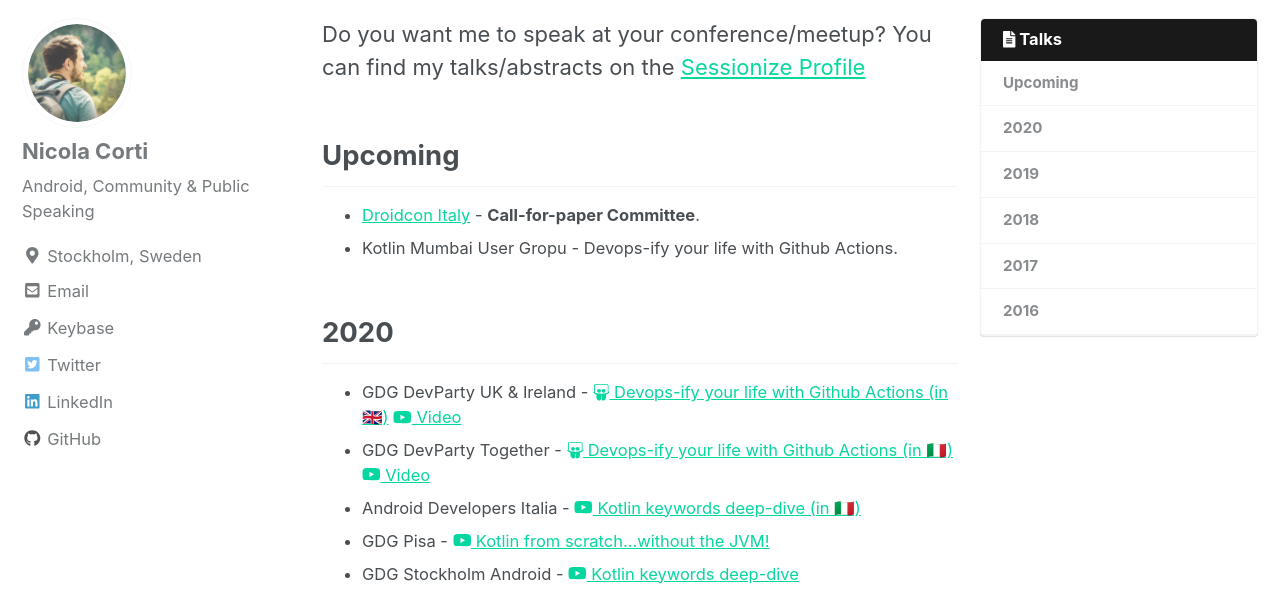
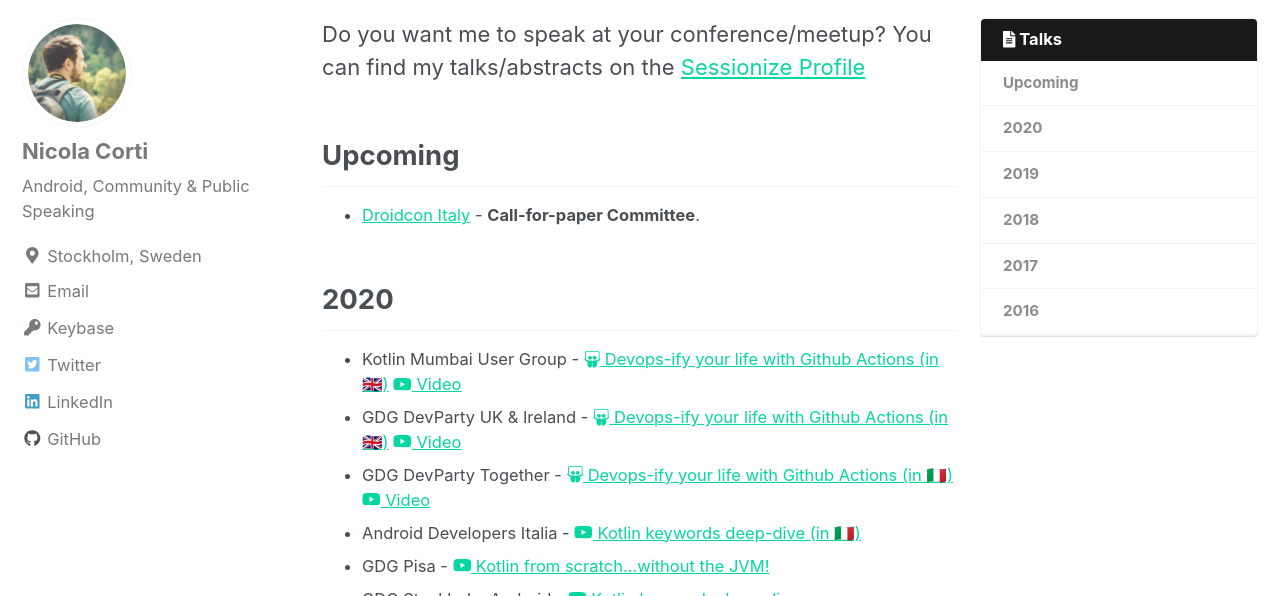
Before and after one commit to cortinico/cortinico.github.io, a Jekyll site: the page built from _pages/talks.md, in a window 1280 px wide and 900 px high, cut to the strip 304-900 px from the top of the window. Built offline with Jekyll 4.4.1, drawn with Linux system fonts in a browser that asks for light colours; nearby versions of some CDN libraries.

Commit message:
Add Kotlin Mumbai User Group link

```diff
--- a/_pages/talks.md
+++ b/_pages/talks.md
@@ -18,11 +18,11 @@
 ## Upcoming
 
 * [Droidcon Italy](https://droidcon.it) - **Call-for-paper Committee**.
-* Kotlin Mumbai User Gropu - Devops-ify your life with Github Actions.
 {: .talk-section }
 
 ## 2020
 
+* Kotlin Mumbai User Group - [<i class="fab fa-slideshare"></i> Devops-ify your life with Github Actions (in 🇬🇧)](https://bit.ly/ghactions) [<i class="fab fa-youtube"></i> Video](https://youtu.be/3b8qOSHxGIw)
 * GDG DevParty UK & Ireland - [<i class="fab fa-slideshare"></i> Devops-ify your life with Github Actions (in 🇬🇧)](https://bit.ly/ghactions) [<i class="fab fa-youtube"></i> Video](https://youtu.be/rR6ARVVfK5I?t=2667)
 * GDG DevParty Together - [<i class="fab fa-slideshare"></i> Devops-ify your life with Github Actions (in 🇮🇹)](https://bit.ly/ghactions) [<i class="fab fa-youtube"></i> Video](https://bit.ly/ghactions-video)
 * Android Developers Italia - [<i class="fab fa-youtube"></i> Kotlin keywords deep-dive (in 🇮🇹)](https://youtu.be/p_URjhF4gvo)
```
